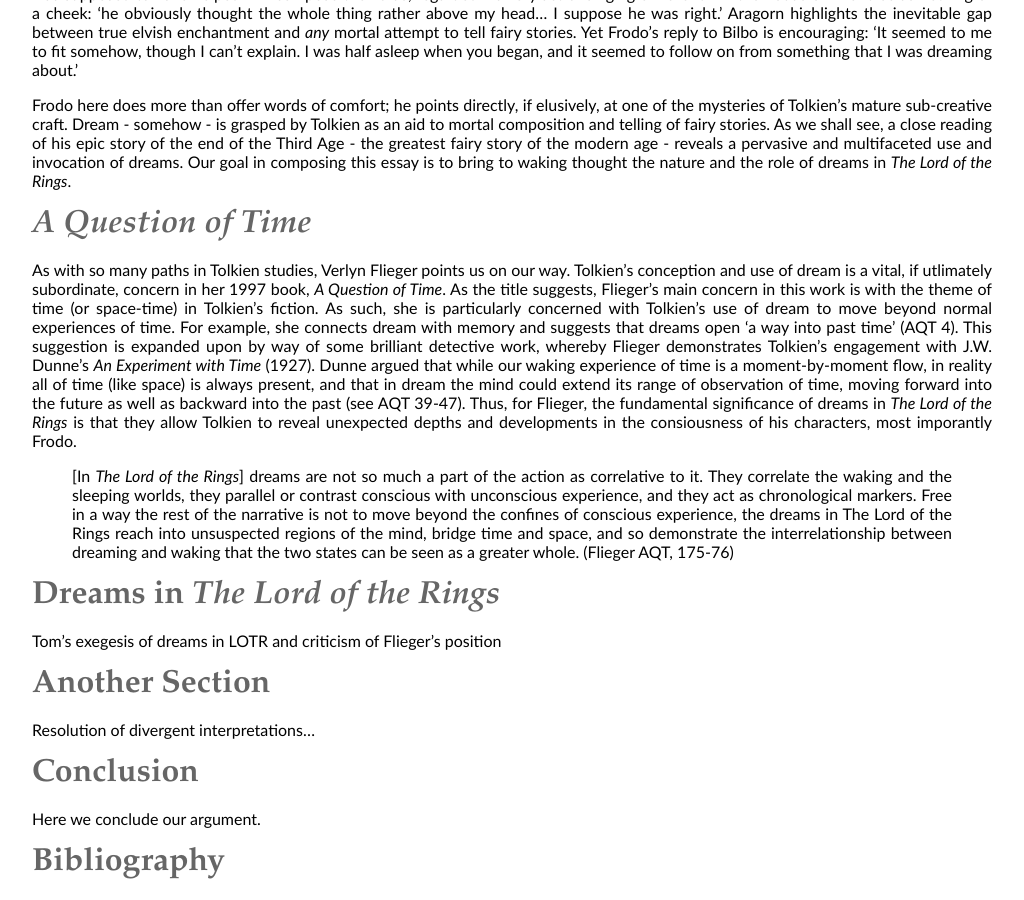
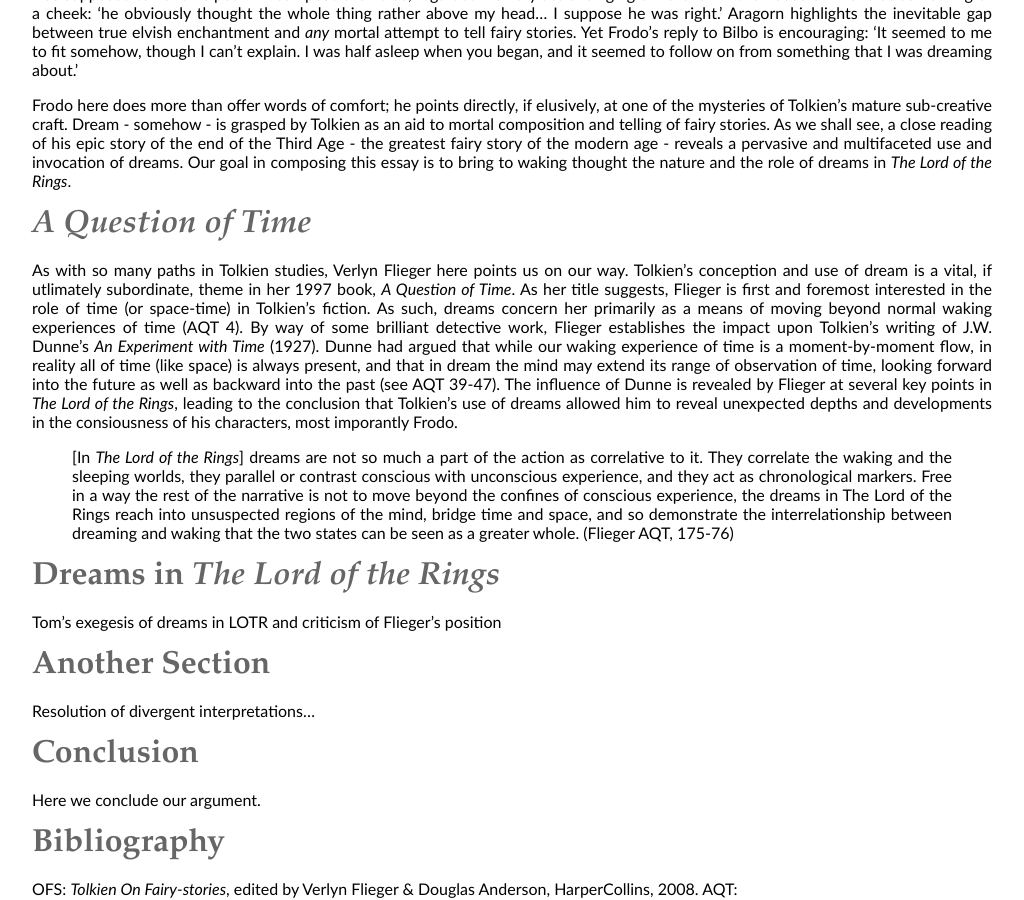
Before and after one commit to uoou/AWildernessOfDragons, a Jekyll site: the page built from essay.md, in a window 1280 px wide and 900 px high, scrolled down 1467 px. Shown: the whole window, without its empty margins (0-1024 px from the left). Built offline with Jekyll 4.4.1, drawn with Linux system fonts in a browser that asks for light colours; Markdown is read by kramdown in place of the engine named in the settings.

Commit message:
Update essay.md

```diff
--- a/essay.md
+++ b/essay.md
@@ -43,7 +43,7 @@
 
 ###*A Question of Time*
 
-As with so many paths in Tolkien studies, Verlyn Flieger points us on our way. Tolkien's conception and use of dream is a vital, if utlimately subordinate, concern in her 1997 book, *A Question of Time*. As the title suggests, Flieger's main concern in this work is with the theme of time (or space-time) in Tolkien's fiction. As such, she is particularly concerned with Tolkien's use of dream to move beyond normal experiences of time. For example, she connects dream with memory and suggests that dreams open 'a way into past time' (AQT 4). This suggestion is expanded upon by way of some brilliant detective work, whereby Flieger demonstrates Tolkien's engagement with J.W. Dunne's *An Experiment with Time* (1927). Dunne argued that while our waking experience of time is a moment-by-moment flow, in reality all of time (like space) is always present, and that in dream the mind could extend its range of observation of time, moving forward into the future as well as backward into the past (see AQT 39-47). Thus, for Flieger, the fundamental significance of dreams in *The Lord of the Rings* is that they allow Tolkien to reveal unexpected depths and developments in the consiousness of his characters, most imporantly Frodo.
+As with so many paths in Tolkien studies, Verlyn Flieger here points us on our way. Tolkien's conception and use of dream is a vital, if utlimately subordinate, theme in her 1997 book, *A Question of Time*. As her title suggests, Flieger is first and foremost interested in the role of time (or space-time) in Tolkien's fiction. As such, dreams concern her primarily as a means of moving beyond normal waking experiences of time (AQT 4). By way of some brilliant detective work, Flieger establishes the impact upon Tolkien's writing of J.W. Dunne's *An Experiment with Time* (1927). Dunne had argued that while our waking experience of time is a moment-by-moment flow, in reality all of time (like space) is always present, and that in dream the mind may extend its range of observation of time, looking forward into the future as well as backward into the past (see AQT 39-47). The influence of Dunne is revealed by Flieger at several key points in *The Lord of the Rings*, leading to the conclusion that Tolkien's use of dreams allowed him to reveal unexpected depths and developments in the consiousness of his characters, most imporantly Frodo.
 
 
 
```
